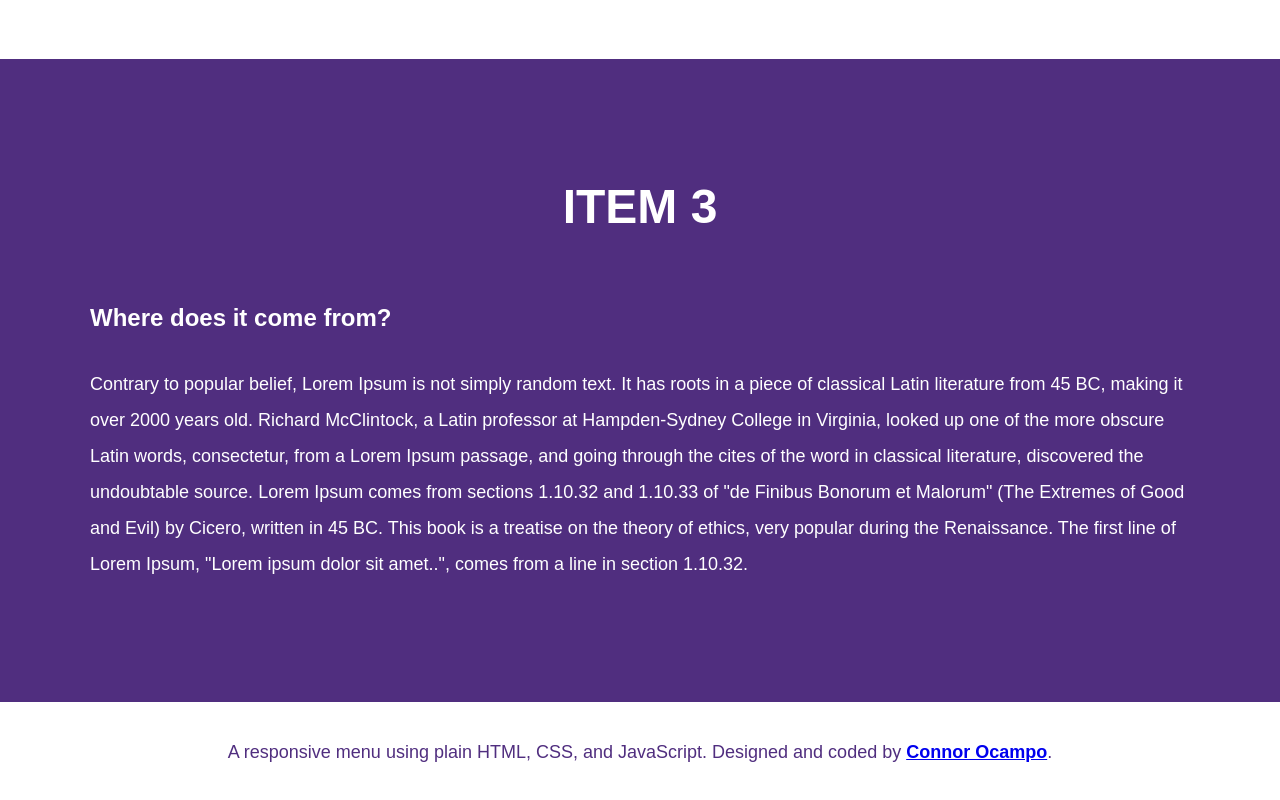
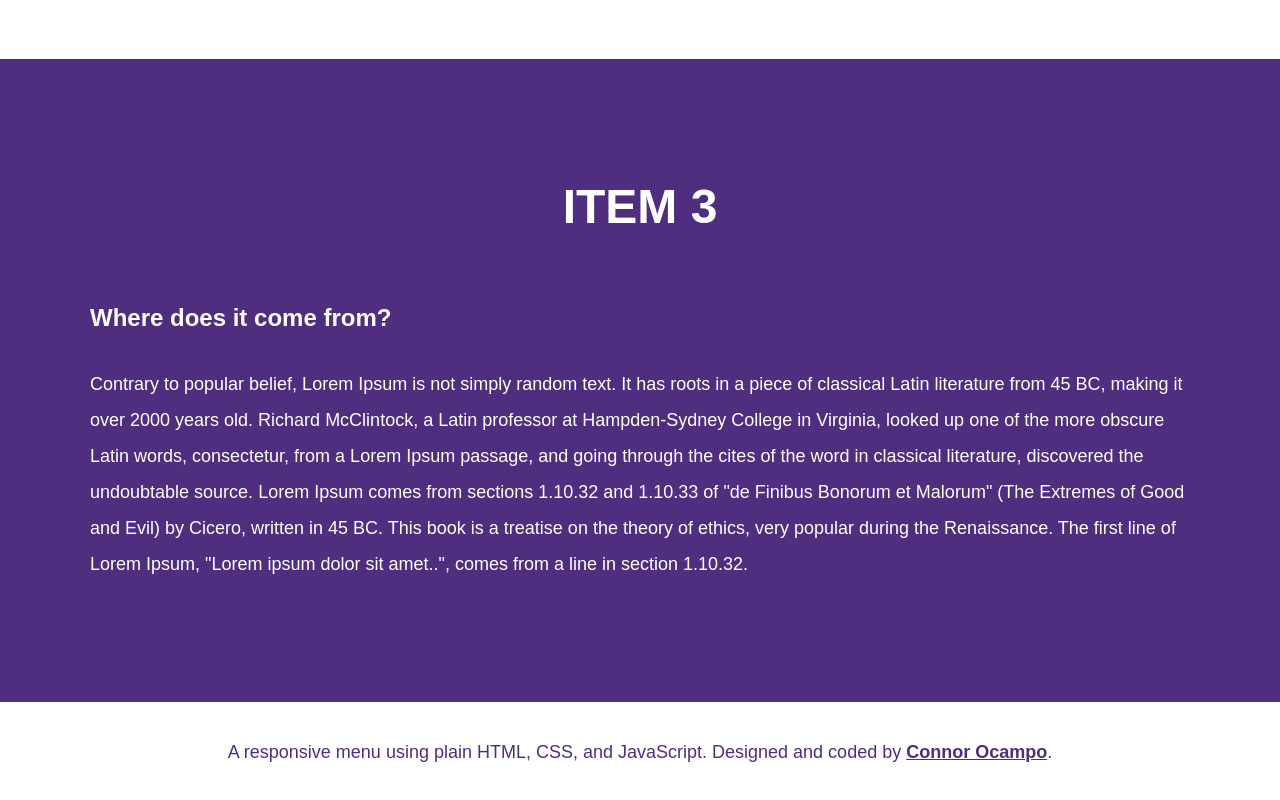
Before and after one commit to connorocampo/responsive-js-menu, a plain HTML site: page index.html in a window 1280 px wide. Shown: the part 1215-2015 px from the top of the page. Drawn offline with Linux system fonts and the light colour scheme.

Commit message:
Update credit link color

```diff
--- a/index.html
+++ b/index.html
@@ -126,7 +126,7 @@
         coded by
         <a
           href="https://connorocampo.github.io/website/"
-          style="font-weight: bold;"
+          style="font-weight: bold; color: #502e7f;"
           target="_blank"
           >Connor Ocampo</a
         >.
```
Also changed, not shown: images/toggle.png (deleted).
